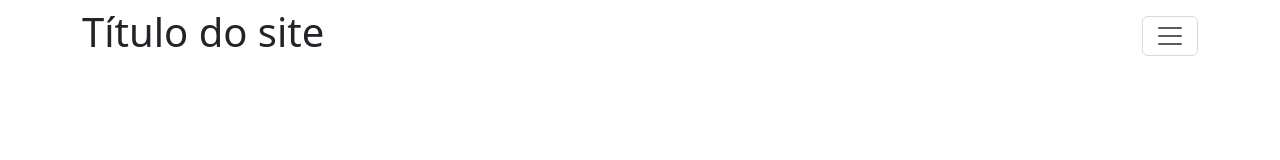
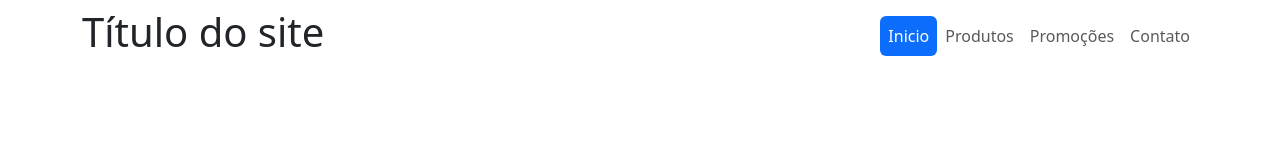
Before and after one commit to SaraMonique13/Java-Ebac, a plain HTML site: page bootstrap-avancado/navBar/index.html in a window 1280 px wide. Drawn offline with Linux system fonts and the light colour scheme.

Commit message:
style/ expand

```diff
--- a/bootstrap-avancado/navBar/index.html
+++ b/bootstrap-avancado/navBar/index.html
@@ -5,17 +5,25 @@
     <meta name="viewport" content="width=device-width, initial-scale=1.0">
     <title>navbar</title>
     <link rel="stylesheet" href="lib/bootstrap.min.css">
+    <style>
+        .navbar-nav .nav-link.active{
+            color: white;
+        }
+        .nav-link{
+            text-align: center;
+        }
+    </style>
 </head>
 <body>
     <header>
-        <div class="navbar">
+        <div class="navbar navbar-expand-lg">
             <div class="container">
                 <h1>Título do site</h1>
                 <button type="button" class="navbar-toggler" data-bs-toggle="collapse" data-bs-target="#menu">
                     <span class="navbar-toggler-icon"></span>
                 </button>
-            <nav class="collapse navbar-collapse" id="menu">
-                <ul class="nav nav-pills">
+            <nav class="collapse navbar-collapse justify-content-end" id="menu">
+                <ul class="nav navbar-nav nav-pills">
                     <li class="nav-item">
                         <a class="nav-link active" href="#">Inicio</a>
                     </li>
```
